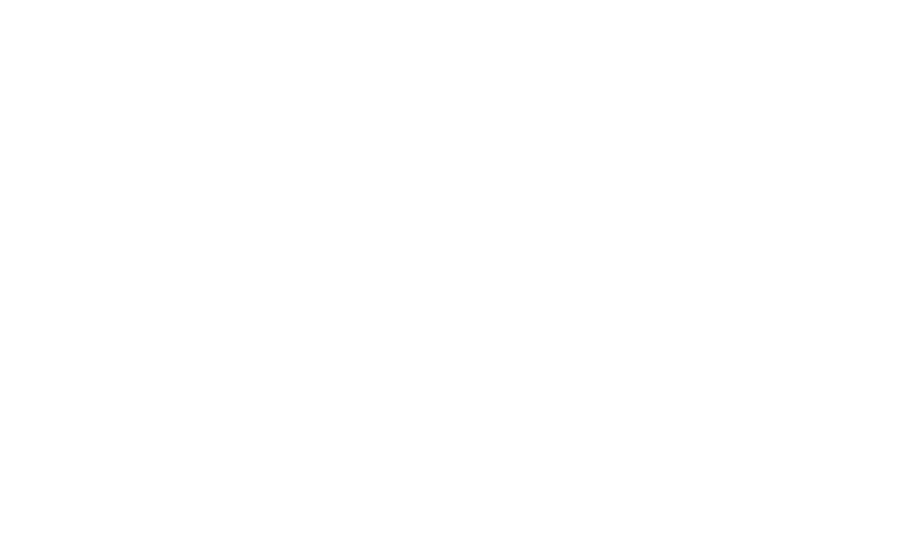
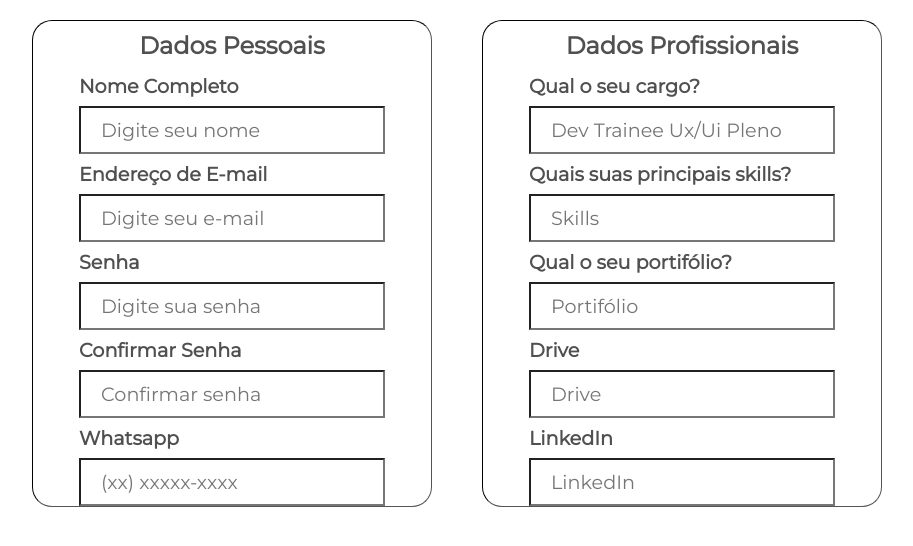
Before and after one commit to FcamaraSquad12/ProjetoSquad12, a React (Create React App) app in the folder frontend/: page /onboarding in a window 1280 px wide. Before the commit this address had no page. Shown: the top 546 px of the page, without its empty margins (183-1096 px from the left). Built offline with nearby package versions, Linux system fonts and the light colour scheme.

Commit message:
Iniciando as telas de onboarding

```diff
--- a/frontend/src/App.jsx
+++ b/frontend/src/App.jsx
@@ -4,6 +4,7 @@
 import RoutsPrivate from "components/Routes/Private/Private";
 import Login from "./pages/Login/Login";
 import SignUp from "./pages/SignUp/SignUp";
+import Onboarding from "./pages/Onboarding/Onboarding.jsx";
 import Profile from "./pages/Profile/Profile";
 import SearchPerson from "./components/User/SearchPerson/SearchPerson";
 import SearchGroup from "./components/User/SearchGroup/SearchGroup";
@@ -17,6 +18,7 @@
             <Route path="/search-person" element={<SearchPerson/>} />
             <Route path="/search-group" element={<SearchGroup/>} />
             <Route path="/profile" element={<Profile/>} />
+            <Route path="/onboarding" element={<Onboarding/>} />
             <Route path="/signup" element={<SignUp/>} />
             <Route path="/" element={<Login/>} />
           </Routes>
--- /dev/null
+++ b/frontend/src/components/User/Onboarding/Onboarding.jsx
@@ -0,0 +1,250 @@
+import React, { useState, useContext, useEffect } from "react";
+import axios from "axios";
+import { useNavigate } from "react-router-dom";
+import StoreContext from "components/Store/Context";
+import UIButton from "components/UI/Button/Button";
+import ImgMain from "../../../assets/svg/img-signup.svg";
+import RobsonLogo from "../../../assets/svg/logo.svg";
+import { Link } from "react-router-dom";
+
+const baseUrl = "http://localhost:3001/";
+
+function initialState() {
+  return {
+    name: "",
+    profession: "",
+    email: "",
+    password: "",
+    confirmPassword: "",
+    portfolio: "",
+    whatsapp: "",
+    linkedin: "",
+    drive: "",
+    skills:[],
+    skillField: ""
+  };
+}
+
+const Onboarding = () => {
+  const [values, setValues] = useState(initialState);
+  const { token, setToken, setActiveUser } = useContext(StoreContext);
+  const navigate = useNavigate();
+
+  useEffect(() => {
+    setToken("");
+  }, []);
+
+  const save = () => {
+    const user = values
+    console.log(user)
+    const method = user._id ? 'put' : 'post'
+    const url = user.id ? `${baseUrl}/${user.id}` : baseUrl
+
+    axios[method](url, user)
+      .then(resp => {
+          setActiveUser({
+            name: values.name,
+            profession: values.profession,
+            email: values.email,
+            password: values.password,
+            portfolio: values.portfolio,
+            whatsapp: values.whatsapp,
+            linkedin: values.linkedin,
+            drive: values.drive,
+            skills: values.skillField.split(' ')
+          })
+          console.log(resp.data);
+        }
+      )
+  }
+
+  function handleChange(e) {
+    const { name, value } = e.target;
+
+    setValues({
+      ...values,
+      [name]: value,
+    });
+  }
+
+  function onSubmit(e) {
+    e.preventDefault();
+    console.log(token);
+    save(values);
+    if (token) return navigate('/search-person');
+  }
+
+  return (
+    <div className="signup-container">
+      {/* <div className="signup-logo-container scale-up-center">
+        <img id="Signup-Robson-logo" src={RobsonLogo} alt="" />
+        <h2>Você está há alguns passos de mudar</h2>
+        <h2>totalmente seu networking!</h2>
+      </div> */}
+      <div className="signup-content scale-up-center">
+        <label className="signup-title">Dados Pessoais</label>
+        <form className="signup-form" autoComplete="" onSubmit={onSubmit}>
+          <div className="signup-form-control">
+            <label htmlFor="name">
+              <b>Nome Completo</b>
+            </label>
+            <input
+              id="name"
+              type="text"
+              name="name"
+              autoComplete="off"
+              onChange={handleChange}
+              value={values.name}
+              placeholder="Digite seu nome"
+            />
+          </div>
+          <div className="signup-form-control">
+            <label htmlFor="email">
+              <b>Endereço de E-mail</b>
+            </label>
+            <input
+              id="email"
+              type="text"
+              name="email"
+              autoComplete="off"
+              onChange={handleChange}
+              value={values.email}
+              placeholder="Digite seu e-mail"
+            />
+          </div>
+          <div className="signup-form-control">
+            <label htmlFor="password">
+              <b>Senha</b>
+            </label>
+            <input
+              id="password"
+              type="password"
+              name="password"
+              onChange={handleChange}
+              value={values.password}
+              placeholder="Digite sua senha"
+            />
+          </div>
+          <div className="signup-form-control">
+            <label htmlFor="confirm-password">
+              <b>Confirmar Senha</b>
+            </label>
+            <input
+              name="confirmPassword"
+              type="password"
+              onChange={handleChange}
+              value={values.confirmPassword}
+              placeholder="Confirmar senha"
+            />
+          </div>
+          <div className="signup-form-control">
+            <label htmlFor="whatsapp">
+              <b>Whatsapp</b>
+            </label>
+            <input
+              id="whatsapp"
+              type="text"
+              name="whatsapp"
+              onChange={handleChange}
+              value={values.whatsapp}
+              placeholder="(xx) xxxxx-xxxx"
+            />
+          </div>
+        </form>
+      </div>
+
+      {/* -------------------------------------------------------------------------------------------- */}
+
+      <div className="signup-content scale-up-center">
+        <label className="signup-title">Dados Profissionais</label>
+        <form className="signup-form" autoComplete="" onSubmit={onSubmit}>
+          <div className="signup-form-control">
+            <label htmlFor="profession">
+              <b>Qual o seu cargo?</b>
+            </label>
+            <input
+              id="profession"
+              type="text"
+              name="profession"
+              onChange={handleChange}
+              value={values.profession}
+              placeholder="Dev Trainee Ux/Ui Pleno"
+            />
+          </div>
+          <div className="signup-form-control">
+            <label htmlFor="skills">
+              <b>Quais suas principais skills?</b>
+            </label>
+            <input
+              id="skillField"
+              type="text"
+              name="skillField"
+              onChange={handleChange}
+              value={values.skillField}
+              placeholder="Skills"
+            />
+          </div>
+
+          <div className="signup-form-control">
+            <label htmlFor="portfolio">
+              <b>Qual o seu portifólio?</b>
+            </label>
+            <input
+              id="portfolio"
+              type="text"
+              name="portfolio"
+              onChange={handleChange}
+              value={values.portfolio}
+              placeholder="Portifólio"
+            />
+          </div>
+          <div className="signup-form-control">
+            <label htmlFor="drive">
+              <b>Drive</b>
+            </label>
+            <input
+              id="drive"
+              type="text"
+              name="drive"
+              onChange={handleChange}
+              value={values.drive}
+              placeholder="Drive"
+            />
+          </div>
+          <div className="signup-form-control">
+            <label htmlFor="LinkedIn">
+              <b>LinkedIn</b>
+            </label>
+            <input
+              id="linkedIn"
+              type="text"
+              name="linkedin"
+              onChange={handleChange}
+              value={values.linkedin}
+              placeholder="LinkedIn"
+            />
+          </div>
+        </form>
+      </div>
+
+    </div>
+  );
+};
+
+export default Onboarding;
+
+
+{/* <UIButton type="submit" theme="" className="btn-login" rounded>
+            Entrar
+          </UIButton>
+
+          {
+            !values._id ?
+            <p>
+              Já tem cadastro?{" "}
+              <Link id="Sign-up" to="/login">
+                Entre
+              </Link>
+            </p>
+            : {}
+          } */}
--- /dev/null
+++ b/frontend/src/pages/Onboarding/Onboarding.jsx
@@ -0,0 +1,8 @@
+import React from 'react';
+import UserOnboarding from 'components/User/Onboarding/Onboarding.jsx';
+
+const PagesOnboarding = () => (
+  <UserOnboarding />
+);
+
+export default PagesOnboarding;
```
